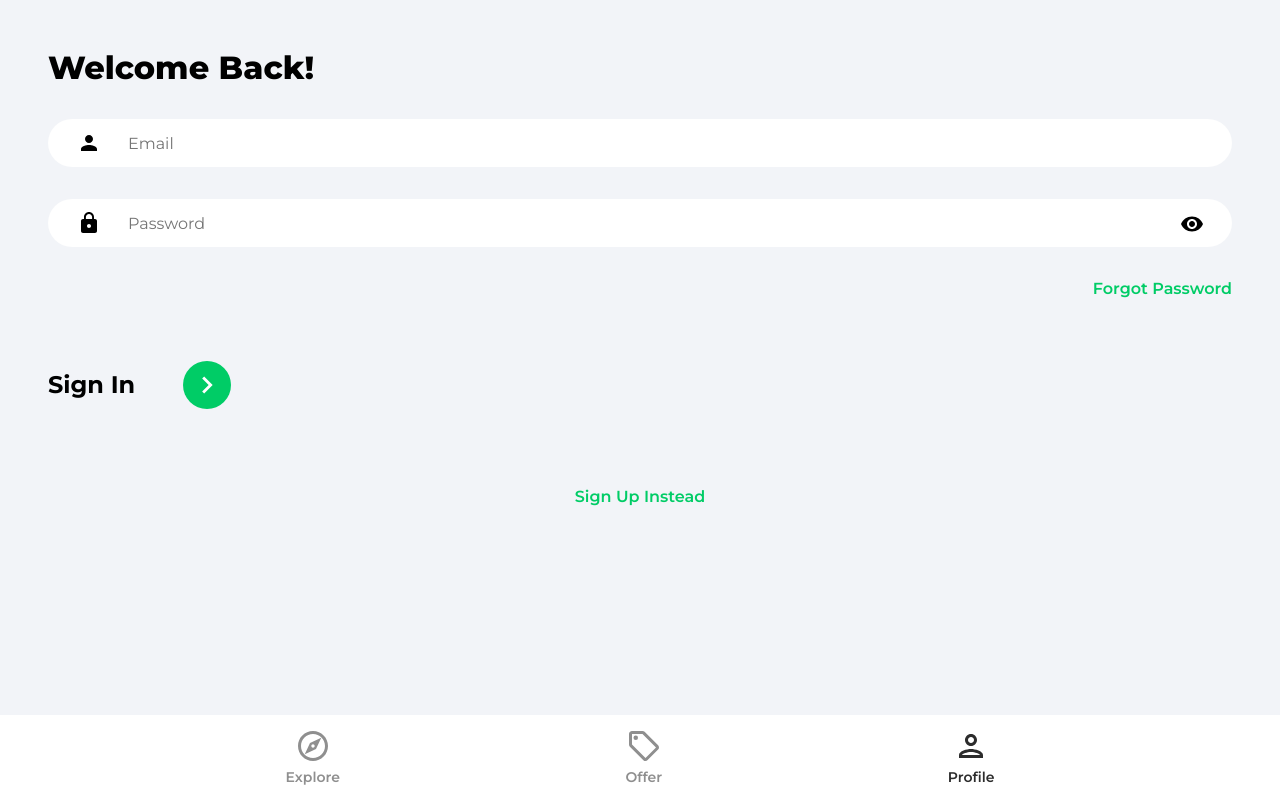
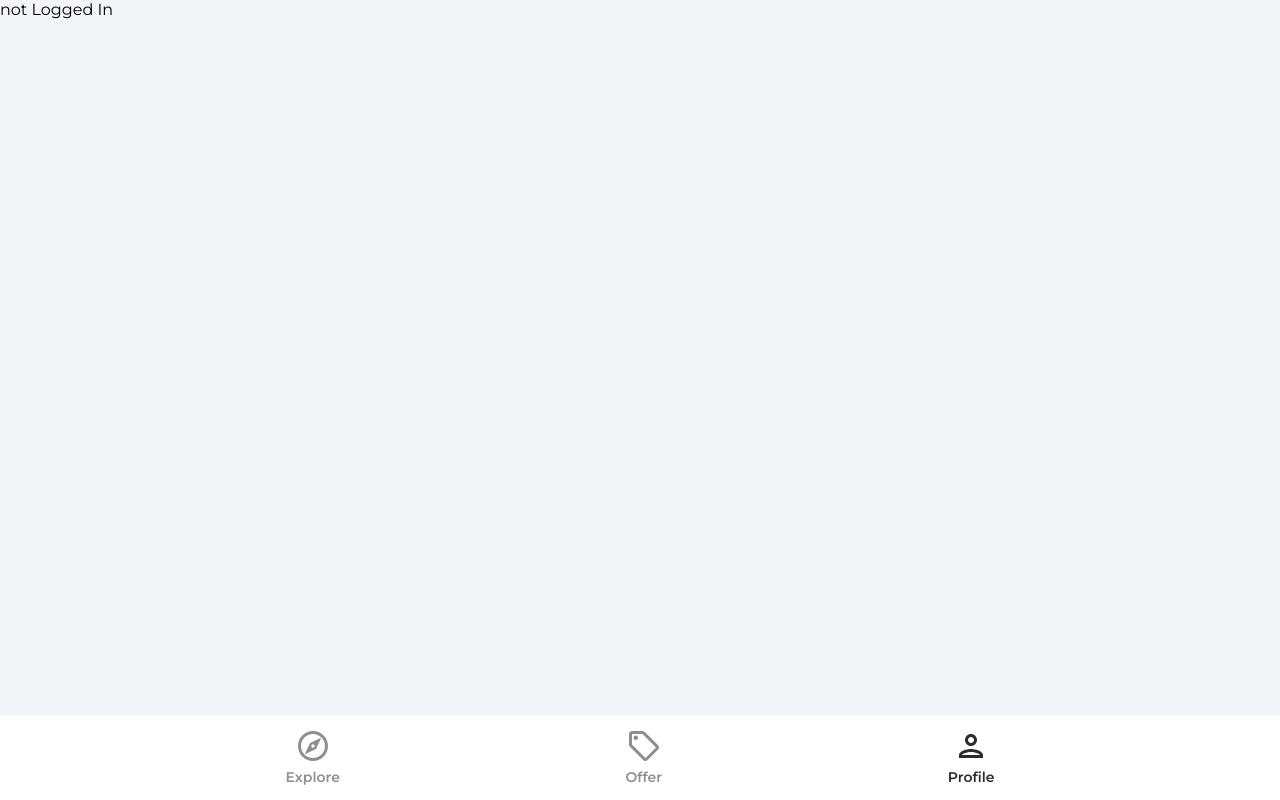
Before and after one commit to sasparaprince/house-marketplace, a React (Create React App) app: page /profile in a window 1280 px wide. Built offline with nearby package versions, Linux system fonts and the light colour scheme.

Commit message:
user SignIn

```diff
--- a/src/App.js
+++ b/src/App.js
@@ -15,7 +15,7 @@
         <Routes>
           <Route path='/' element={<Explore />} />
           <Route path='/offers' element={<Offers />} />
-          <Route path='/profile' element={<SignIn />} />
+          <Route path='/profile' element={<Profile />} />
           <Route path='/sign-in' element={<SignIn />} />
           <Route path='/sign-up' element={<SignUp />} />
           <Route path='/forgot-password' element={<ForgotPassword />} />
--- a/src/pages/Profile.jsx
+++ b/src/pages/Profile.jsx
@@ -1,9 +1,14 @@
-import React from 'react'
+import { getAuth } from "firebase/auth";
+import { useState, useEffect } from "react";
 
 const Profile = () => {
-  return (
-    <div>profile</div>
-  )
-}
+  const [user, setUser] = useState(null);
+  const auth = getAuth();
+  useEffect(() => {
+    setUser(auth.currentUser);
+  }, []);
 
-export default Profile
+  return user ? <h1>{user.displayName}</h1> : "not Logged In";
+};
+
+export default Profile;
--- a/src/pages/SignIn.jsx
+++ b/src/pages/SignIn.jsx
@@ -1,6 +1,7 @@
 import React from "react";
 import { useState } from "react";
 import { Link, useNavigate } from "react-router-dom";
+import { getAuth, signInWithEmailAndPassword } from "firebase/auth";
 import { ReactComponent as ArrowRightIcon } from "../assets/svg/keyboardArrowRightIcon.svg";
 import visibilityIcon from "../assets/svg/visibilityIcon.svg";
 
@@ -17,19 +18,36 @@
     setFormData((prevState) => ({
       ...prevState,
       [e.target.id]: e.target.value,
+    }));
+  };
 
+  const OnSubmit = async (e) => {
+    e.preventDefault();
 
-    }))
+    try {
+      const auth = getAuth();
+      const userCredential = await signInWithEmailAndPassword(
+        auth,
+        email,
+        password
+      );
+
+      if (userCredential.user) {
+        navigate("/");
+      }
+    } catch (error) {
+      console.log(error);
+    }
   };
 
   return (
     <>
-      <div className="pageContainer" >
+      <div className="pageContainer">
         <header>
           <p className="pageHeader">Welcome Back!</p>
         </header>
 
-        <form autoComplete="off">
+        <form onSubmit={OnSubmit} autoComplete="off">
           <input
             type="email"
             className="emailInput"
@@ -63,15 +81,14 @@
           <div className="signInBar">
             <p className="signInText">Sign In</p>
             <button className="signInButton">
-            <ArrowRightIcon fill="#ffffff" width='34px' height='34px' />
+              <ArrowRightIcon fill="#ffffff" width="34px" height="34px" />
             </button>
           </div>
         </form>
         {/* google Oauth */}
-        <Link to='/sign-up' className="registerLink">
+        <Link to="/sign-up" className="registerLink">
           Sign Up Instead
         </Link>
-
       </div>
     </>
   );
```
Lines whose indentation alone changed are shown as unchanged.
